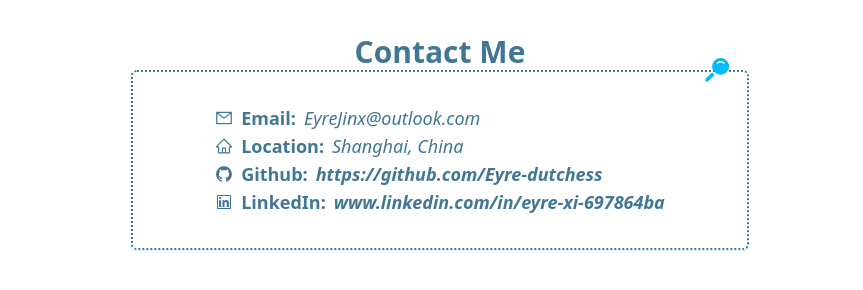
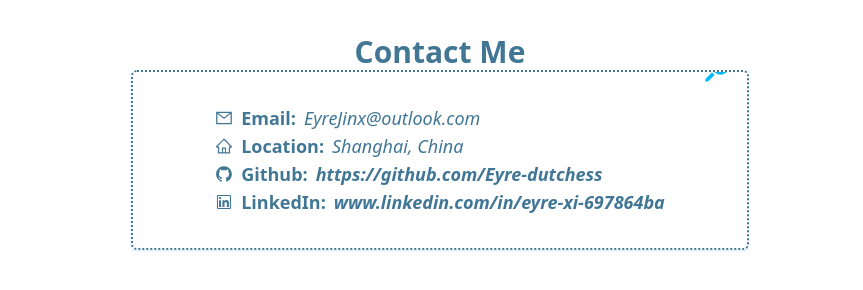
Before and after one commit to Eyre-dutchess/portfolio, a Next.js app: page / in a window 1280 px wide. Shown: the part 4114-4404 px from the top of the page, without its empty margins (136-999 px from the left). Built offline with nearby package versions, Linux system fonts and the light colour scheme.

Commit message:
Update Footer.tsx

```diff
--- a/app/component/Footer.tsx
+++ b/app/component/Footer.tsx
@@ -52,7 +52,7 @@ export const Footer = () => {
     <div className={`md:p-4 transition relative z-50 mb-10 ${position}`}>
         <div className='lg:flex flex-col items-center md:px-[5vw] '>
             <h1 className="text-3xl  -pb-2 font-bold ">Contact Me </h1>
-            <div className='relative w-full border-2 border-dotted  lg:w-max  p-4 md:py-8 md:px-[calc(1em_+_5vw)] shadow shadow-blue-200/50 rounded-md text-sm font-semibold md:text-lg flex flex-col items-start justify-between '>
+            <div className='relative w-full border-2 border-dotted truncate lg:w-max  p-4 md:py-8 md:px-[calc(1em_+_5vw)] shadow shadow-blue-200/50 rounded-md text-sm font-semibold md:text-lg flex flex-col items-start justify-between '>
                 <FaMapPin className='absolute -top-4 right-4 text-3xl rotate-45 text-sky-400'/>
                 <div className='flex items-center gap-2'>
                   <AiOutlineMail />
```
